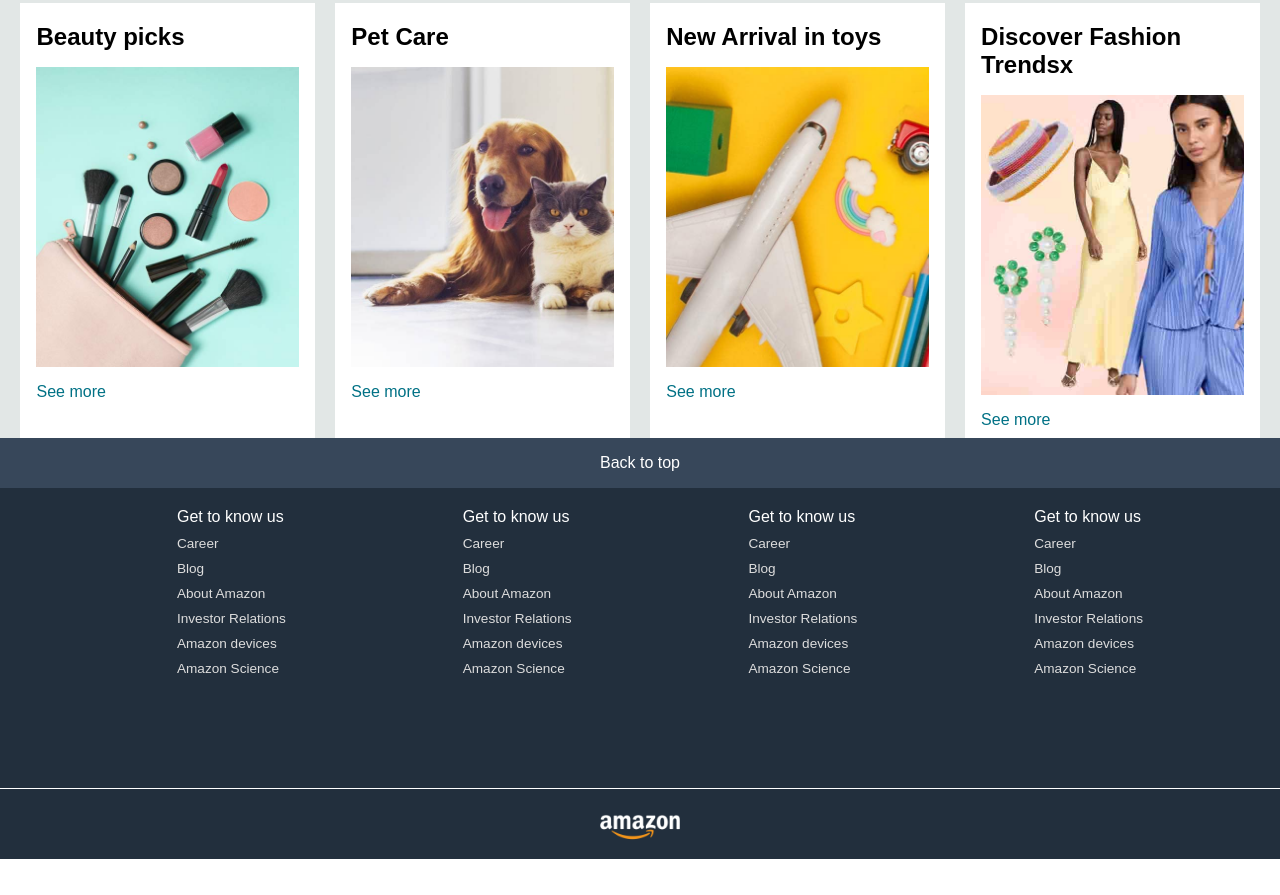
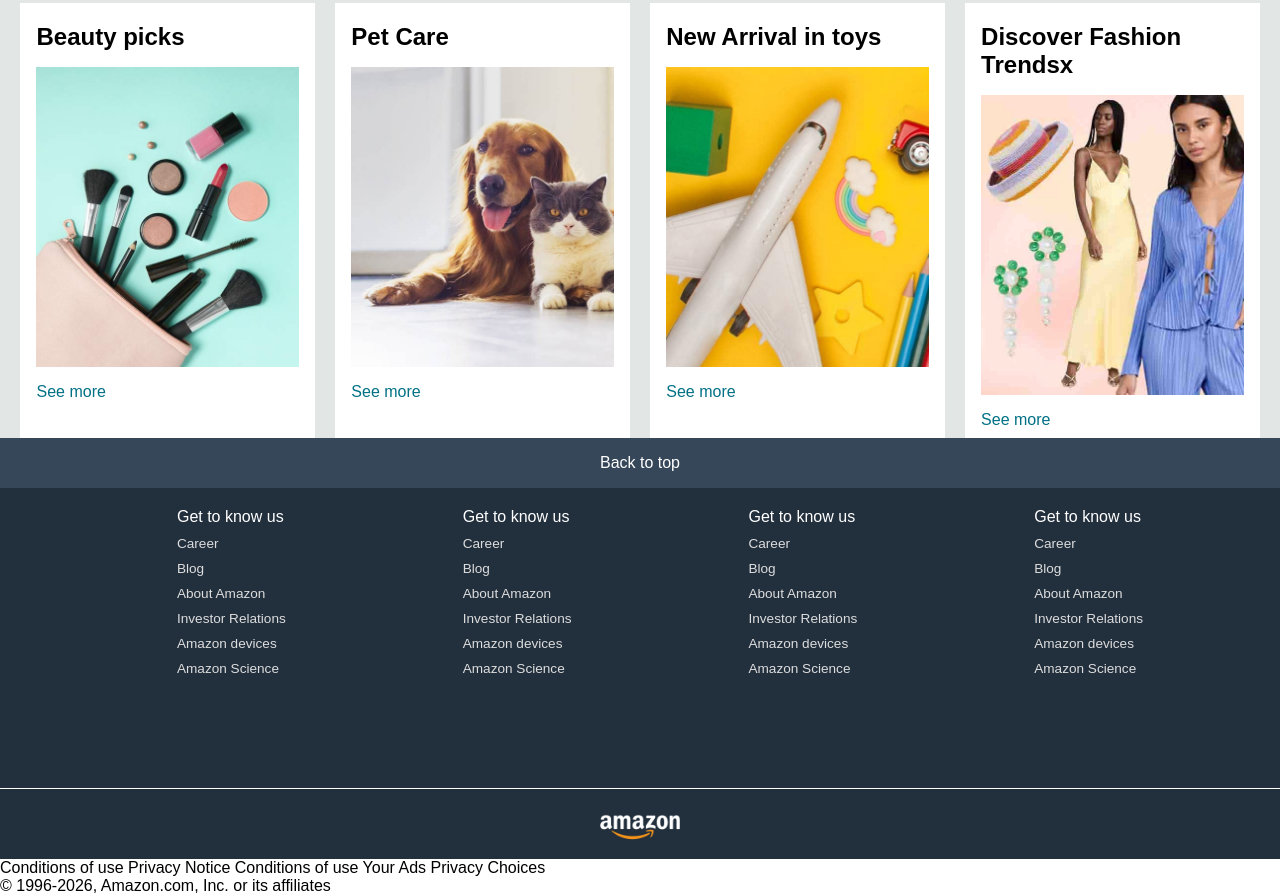
Before and after one commit to prajwalbutte/amazon-clone, a plain HTML site: page index.html in a window 1280 px wide. Shown: the part 912-1807 px from the top of the page. Before the commit the page ends 1771 px from the top, so only its background shows below. Drawn offline with Linux system fonts and the light colour scheme.

Commit message:
added pages and copyright to foot-panel4

```diff
--- a/index.html
+++ b/index.html
@@ -188,6 +188,18 @@
 
             </div>
         </div>
+
+        <div class="foot-panel4">
+            <div class="pages">
+                <a>Conditions of use</a>
+                <a>Privacy Notice</a>
+                <a>Conditions of use</a>
+                <a>Your Ads Privacy Choices</a>
+            </div>
+            <div class="copyright">
+                © 1996-2026, Amazon.com, Inc. or its affiliates
+            </div>
+        </div>
     </footer>
 
 </body>
```
